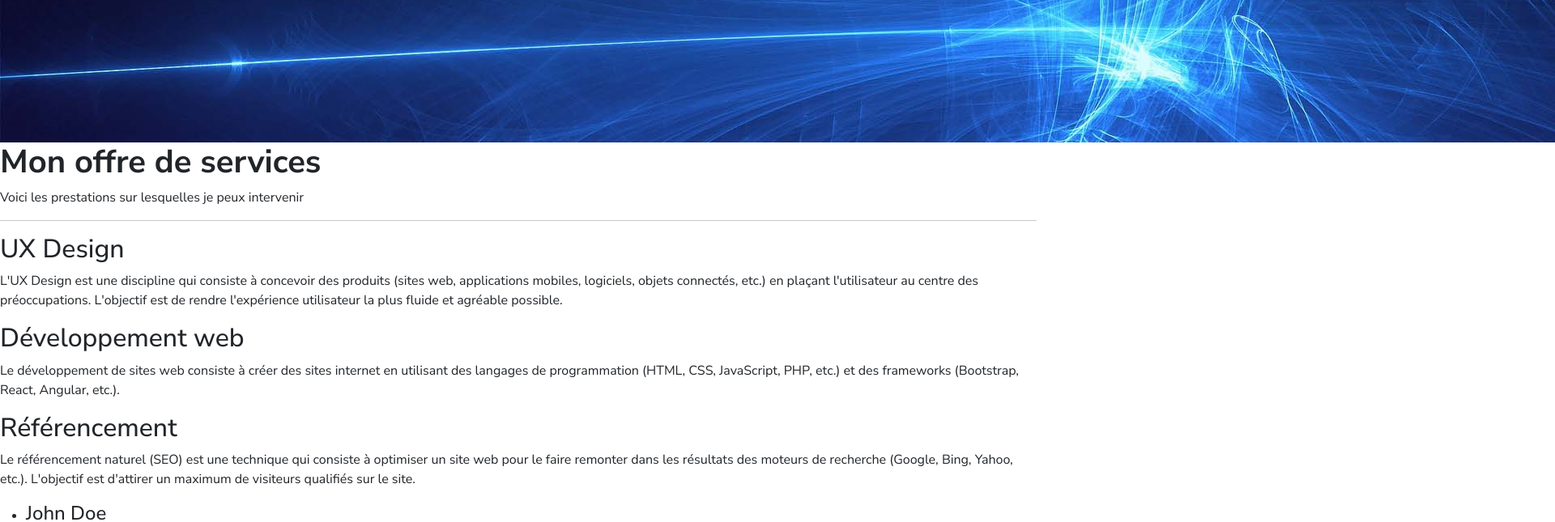
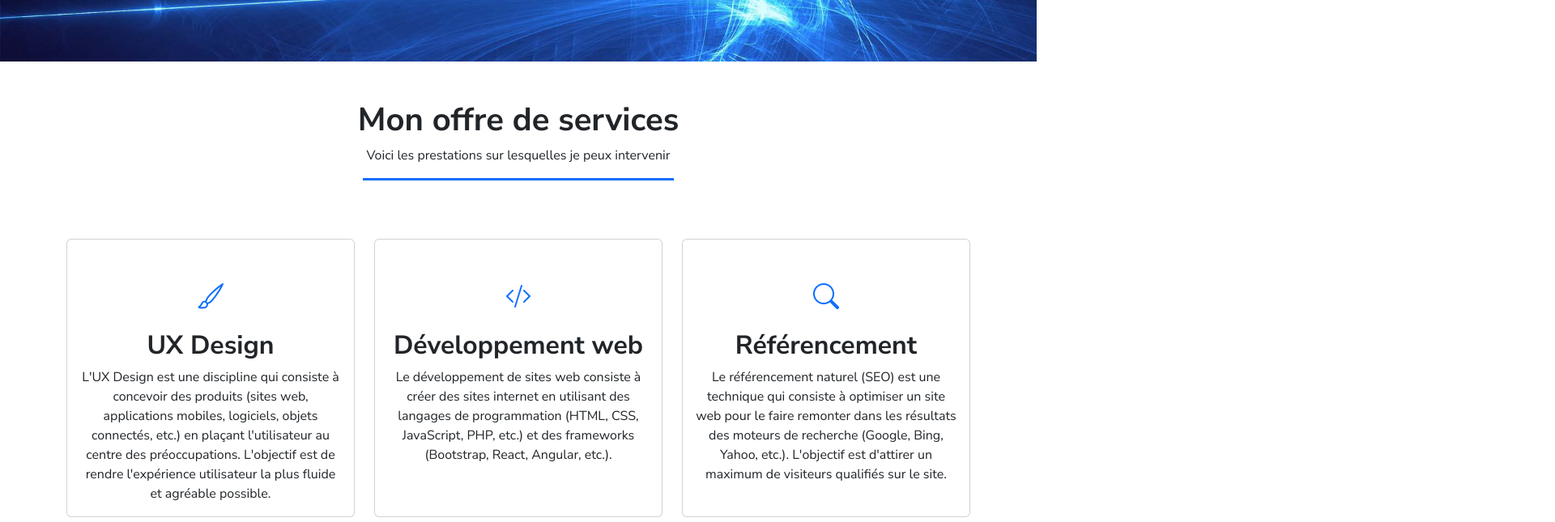
Before and after one commit to Lutch-1314/devoir-portfolio-bootstrap-react, a React (Create React App) app: page /services in a window 1280 px wide. Shown: the part 180-825 px from the top of the page at 81% size, 1920 px wide, since content can reach past the window. Built offline with nearby package versions, Linux system fonts and the light colour scheme.

Commit message:
services-page-layout ok

```diff
--- /dev/null
+++ b/src/other components/ServicesCard.jsx
@@ -0,0 +1,13 @@
+const ServicesCard = ({ icon, title, text, }) => {
+  return (
+    <article className="card h-100 text-center">
+      <i className={`${icon} card-icon pt-5`}></i>
+      <div className="card-body">
+        <h2 className="card-title fw-bold">{title}</h2>
+        <p className="card-text">{text}</p>
+      </div>
+    </article>
+  );
+};
+
+export default ServicesCard;
--- a/src/pages/Services.jsx
+++ b/src/pages/Services.jsx
@@ -1,26 +1,39 @@
+import ServicesCard from "../other components/ServicesCard";
+
+const articlesData = [
+  {
+    icon: "bi bi-brush fs-2 text-primary",
+    title: "UX Design",
+    text: "L'UX Design est une discipline qui consiste à concevoir des produits (sites web, applications mobiles, logiciels, objets connectés, etc.) en plaçant l'utilisateur au centre des préoccupations. L'objectif est de rendre l'expérience utilisateur la plus fluide et agréable possible.",
+  },
+  {
+    icon: "bi bi-code-slash fs-2 text-primary",
+    title: "Développement web",
+    text: "Le développement de sites web consiste à créer des sites internet en utilisant des langages de programmation (HTML, CSS, JavaScript, PHP, etc.) et des frameworks (Bootstrap, React, Angular, etc.).",
+  },
+  {
+    icon: "bi bi-search fs-2 text-primary",
+    title: "Référencement",
+    text: "Le référencement naturel (SEO) est une technique qui consiste à optimiser un site web pour le faire remonter dans les résultats des moteurs de recherche (Google, Bing, Yahoo, etc.). L'objectif est d'attirer un maximum de visiteurs qualifiés sur le site.",
+  },
+];
+
 const Services = () => {
     return (
-        <div>
-            <header>
-                <img src="./images/banner.jpg" alt="une bannière bleue" />
-                <h1>Mon offre de services</h1>
+        <div className="container-fluid p-0">
+            <header className="w-100 text-center">
+                <img src="./images/banner.jpg" className="img-fluid w-100" alt="une bannière bleue" />
+                <h1 className="mt-5">Mon offre de services</h1>
                 <p>Voici les prestations sur lesquelles je peux intervenir</p>
+                <div className="mx-auto my-3 bg-primary" style={{ width: '30%', height: '3px', marginTop: '5px' }}></div>
             </header>
-            <hr />
-            <main>
-                <section>
-                    <article>
-                        <h2>UX Design</h2>
-                        <p>L'UX Design est une discipline qui consiste à concevoir des produits (sites web, applications mobiles, logiciels, objets connectés, etc.) en plaçant l'utilisateur au centre des préoccupations. L'objectif est de rendre l'expérience utilisateur la plus fluide et agréable possible.</p>
-                    </article>
-                    <article>
-                        <h2>Développement web</h2>
-                        <p>Le développement de sites web consiste à créer des sites internet en utilisant des langages de programmation (HTML, CSS, JavaScript, PHP, etc.) et des frameworks (Bootstrap, React, Angular, etc.).</p>
-                    </article>
-                    <article>
-                        <h2>Référencement</h2>
-                        <p>Le référencement naturel (SEO) est une technique qui consiste à optimiser un site web pour le faire remonter dans les résultats des moteurs de recherche (Google, Bing, Yahoo, etc.). L'objectif est d'attirer un maximum de visiteurs qualifiés sur le site.</p>
-                    </article>
+            <main className="container">
+                <section className="row row-cols-1 row-cols-md-3 g-4 my-5">
+                    {articlesData.map((article, index) => (
+                        <article className="col" key={index}>
+                            <ServicesCard {...article} />
+                        </article>
+                    ))}
                 </section>
             </main>
         </div>
```
